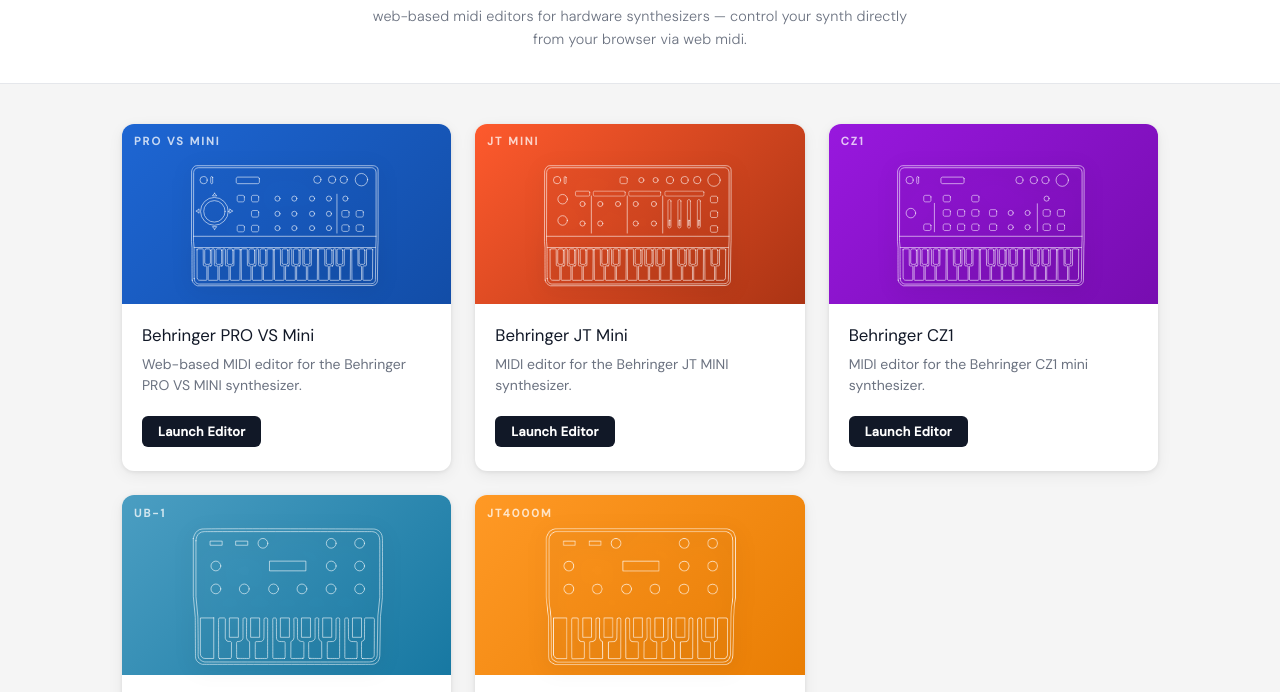
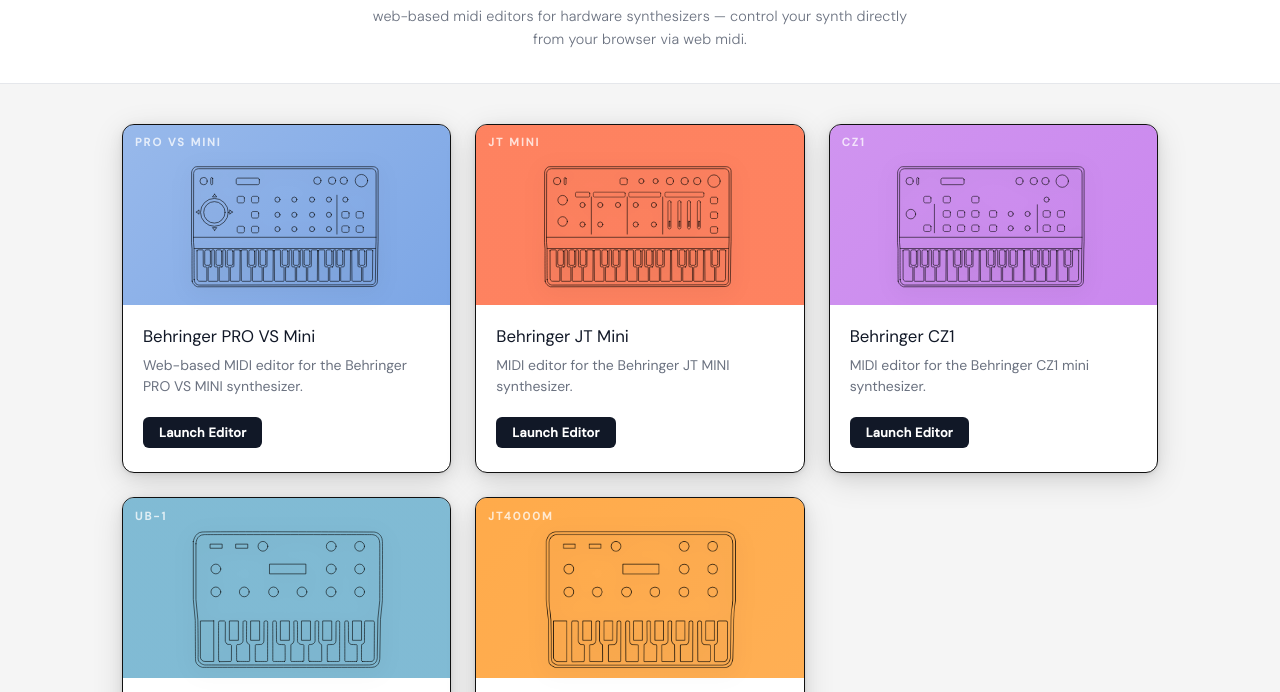
Before and after one commit to gary909/Midi-Editors, a plain HTML site: page index.html in a window 1280 px wide. Shown: the part 89-781 px from the top of the page. Drawn offline with Linux system fonts and the light colour scheme.

Commit message:
styles: box colours now coral

```diff
--- a/index.html
+++ b/index.html
@@ -17,7 +17,7 @@
 
         <!-- Behringer PRO VS Mini -->
         <a href="./pro-vs-mini/index.html" class="editor-card">
-            <div class="card-thumb" style="--thumb-color-a: #1E66D3; --thumb-color-b: #124da7;">
+            <div class="card-thumb" style="--thumb-color-a: #1e66d375; --thumb-color-b: #1e66d394;">
                 <span class="card-thumb-label">PRO VS MINI</span>
                 <img src="./pro-vs-mini/media/proVS_cutout.svg" alt="Pro VS Mini synth" class="card-thumb-img">
             </div>
@@ -30,7 +30,7 @@
 
         <!-- Behringer JT Mini -->
         <a href="./jt-midi/index.html" class="editor-card">
-            <div class="card-thumb" style="--thumb-color-a: #FE5A2D; --thumb-color-b: #ab3414;">
+            <div class="card-thumb" style="--thumb-color-a: #fe5a2dc1; --thumb-color-b: #fe5a2dc1;">
                 <span class="card-thumb-label">JT MINI</span>
                 <img src="./jt-midi/media/Behringer_JTmini_cutout.svg" alt="JT Mini synth" class="card-thumb-img">
             </div>
@@ -43,7 +43,7 @@
 
         <!-- Behringer CZ1 -->
         <a href="./behringer-cz1/index.html" class="editor-card">
-            <div class="card-thumb" style="--thumb-color-a: #9818de; --thumb-color-b: #770db0;">
+            <div class="card-thumb" style="--thumb-color-a: #9918de76; --thumb-color-b: #9918de84;">
                 <span class="card-thumb-label">CZ1</span>
                 <img src="./behringer-cz1/media/CZMini_cutout.svg" alt="CZ1 synth" class="card-thumb-img">
             </div>
@@ -56,7 +56,7 @@
 
         <!-- Behringer UB-1 -->
         <a href="./behringer-ub1/index.html" class="editor-card">
-            <div class="card-thumb" style="--thumb-color-a: #4b9ec2; --thumb-color-b: #1778a2;">
+            <div class="card-thumb" style="--thumb-color-a: #4b9ec2b3; --thumb-color-b: #4b9ec2b3;">
                 <span class="card-thumb-label">UB-1</span>
                 <img src="./behringer-ub1/media/Behringer_Micro_cutout.svg" alt="UB-1 synth" class="card-thumb-img">
             </div>
@@ -69,7 +69,7 @@
 
         <!-- Behringer JT4000M -->
         <a href="./jt4000m/index.html" class="editor-card">
-            <div class="card-thumb" style="--thumb-color-a: #ff9925; --thumb-color-b: #e97e04;">
+            <div class="card-thumb" style="--thumb-color-a: #ff9925d3; --thumb-color-b: #ff9925c8;">
                 <span class="card-thumb-label">JT4000M</span>
                 <img src="./jt4000m/media/Behringer_Micro_cutout.png" alt="JT4000M synth" class="card-thumb-img">
             </div>
--- a/styles.css
+++ b/styles.css
@@ -72,7 +72,8 @@
 .editor-card {
     background: #ffffff;
     border-radius: 12px;
-    box-shadow: 0 1px 4px rgba(0, 0, 0, 0.08), 0 4px 16px rgba(0, 0, 0, 0.06);
+    border: 1px solid #111111;
+    box-shadow: 0 1px 4px rgba(0, 0, 0, 0.08), 0 4px 16px rgba(0, 0, 0, 0.06), 0 8px 32px rgba(0, 0, 0, 0.12);
     overflow: hidden;
     text-decoration: none;
     color: inherit;
@@ -125,7 +126,7 @@
     object-fit: contain;
     min-height: 0;
     margin-top: 0.25rem;
-    filter: drop-shadow(0 4px 10px rgba(0, 0, 0, 0.35));
+    filter: brightness(0) drop-shadow(0 4px 10px rgba(0, 0, 0, 0.25));
 }
 
 /* ─── Card Body ─────────────────────────────────────────────── */
```
